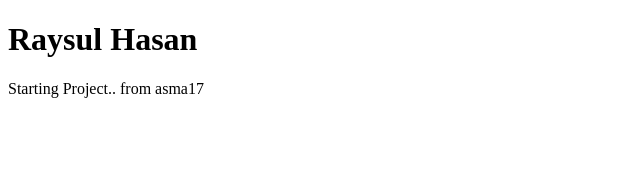
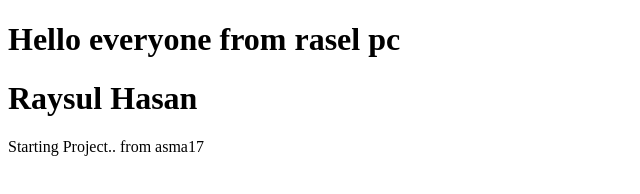
Before and after one commit to Nieem/pauResultBackend, a plain HTML site: page PauFacultyPortal.WebClient/index.html in a window 1280 px wide. Shown: the whole page, without its empty margins (0-640 px from the left). Drawn offline with Linux system fonts and the light colour scheme.

Commit message:
index page modify and check sharing code from all pc

```diff
--- a/PauFacultyPortal.WebClient/index.html
+++ b/PauFacultyPortal.WebClient/index.html
@@ -1,10 +1,11 @@
 <!DOCTYPE html>
 <html>
 <head>
-	<title></title>
-	<meta charset="utf-8" />
+    <title></title>
+    <meta charset="utf-8" />
 </head>
 <body>
+    <h1>Hello everyone from rasel pc</h1>
 <h1>Raysul Hasan</h1>
     <p>Starting Project.. from asma17</p>
 </body>
```
